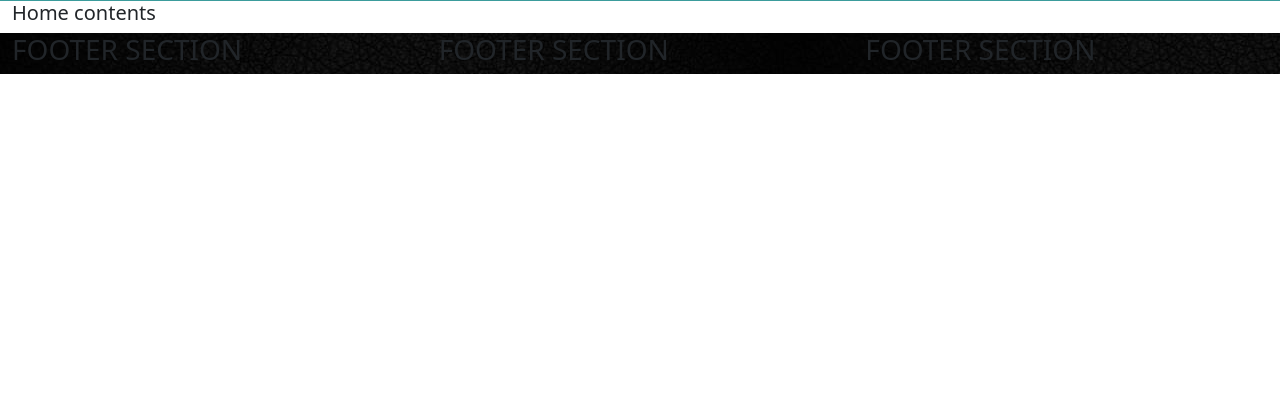
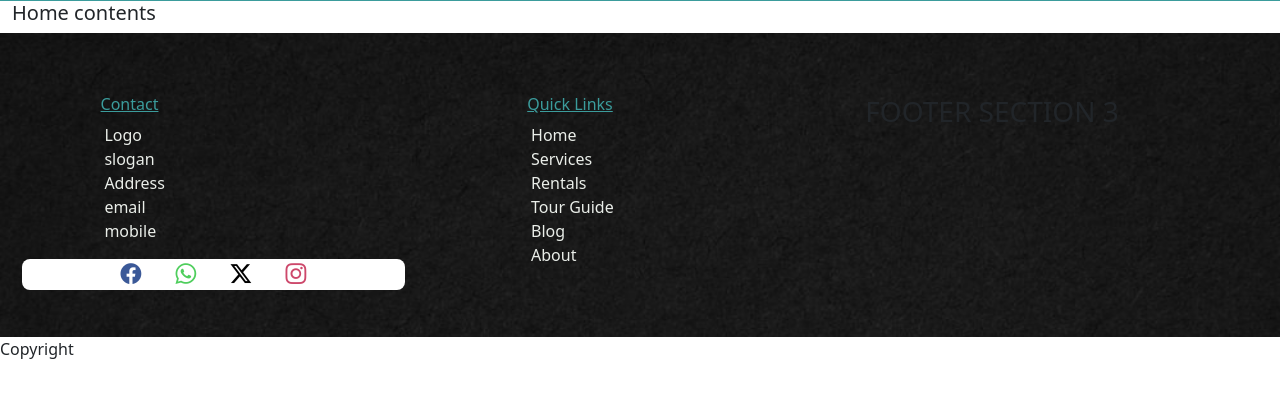
Before and after one commit to worladev/jjodem, a Django app: page / in a window 1280 px wide. Shown: the part 113-511 px from the top of the page. Run offline with Django 5.2, Linux system fonts and the light colour scheme; some libraries are stand-ins or nearby versions.

Commit message:
footer configurations

```diff
--- a/rentals/static/rentals/css/footer.css
+++ b/rentals/static/rentals/css/footer.css
@@ -1,3 +1,60 @@
 .footer{
-    background-image: url('/static/rentals/images/dark-footer1.jpg');
+    background-image: url('/static/rentals/images/dark-footer2.jpg');
+    padding-top: 5%;
+    padding-bottom: 3%;
+    background-repeat: no-repeat;
+    background-size: cover;
 }
+
+.footer-h6{
+    color: #3B9C9C;
+    text-align: left;
+    margin-left: 22%;
+    text-decoration: underline;
+}
+
+/*FOOTER LINKS*/
+.footer-links ul{
+    list-style-type: none;
+    text-align: left;
+    margin-left: 15%
+}
+.footer-links li a{
+    font-size: 1em;
+    text-decoration: none;
+    color: #EAEEE9;
+}
+.footer-links li a:hover{
+    text-decoration: underline;
+    color: #3B9C9C;
+}
+
+/*SOCIALS*/
+.footer-social ul{
+    margin: 10px;
+    list-style-type: none;
+    background-color: #FFFFFF;
+    border-radius: 8px;
+    padding: 0px;
+    text-align: center;
+}
+.footer-social ul li{
+    display: inline-block;
+    margin: 0px 15px 0px 15px;
+    padding: 0px;
+}
+.footer-social li a{
+    font-size: 1.3em;
+}
+.blue{
+    color: #3B5998;
+}
+.green{
+    color: #4FCE5D;
+}
+.black{
+    color: #000000;
+}
+.red{
+    color: #CD486B;
+}
--- a/templates/footer.html
+++ b/templates/footer.html
@@ -13,9 +13,54 @@
 </head>
 <body>
     <div class="row footer">
-        <div class="col"><h3>FOOTER SECTION</h3></div>
-        <div class="col"><h3>FOOTER SECTION</h3></div>
-        <div class="col"><h3>FOOTER SECTION</h3></div>
+        <div class="col-4">
+            <div class="footer-links">
+                <h6 class="footer-h6">Contact</h6>
+                <ul>
+                    <li><a href="">Logo</a></li>
+                    <li><a href="">slogan</a></li>
+                    <li><a href="">Address</a></li>
+                    <li><a href="">email</a></li>
+                    <li><a href="">mobile</a></li>
+                </ul>
+            </div>
+
+            <!--Social Handles-->
+            <div class="footer-social">
+                <ul>
+                    <li>
+                        <a href=""><i class="bi bi-facebook blue"></i></a>
+                    </li>
+                    <li>
+                        <a href=""><i class="bi bi-whatsapp green"></i></a>
+                    </li>
+                    <li class="">
+                        <a href=""><i class="bi bi-twitter-x black"></i></a>
+                    </li>
+                    <li>
+                        <a href=""><i class="bi bi-instagram red"></i></a>
+                    </li>
+                </ul>
+            </div>
+        </div>
+
+        <div class="col-4">
+            <div class="footer-links">
+                <h6 class="footer-h6">Quick Links</h6>
+                <ul>
+                    <li><a href="">Home</a></li>
+                    <li><a href="">Services</a></li>
+                    <li><a href="">Rentals</a></li>
+                    <li><a href="">Tour Guide</a></li>
+                    <li><a href="">Blog</a></li>
+                    <li><a href="">About</a></li>
+                </ul>
+            </div>
+        </div>
+        <div class="col-4"><h3>FOOTER SECTION 3</h3></div>
     </div>
+
+    <div class="row"> Copyright </div>
+
 </body>
 </html>
```
